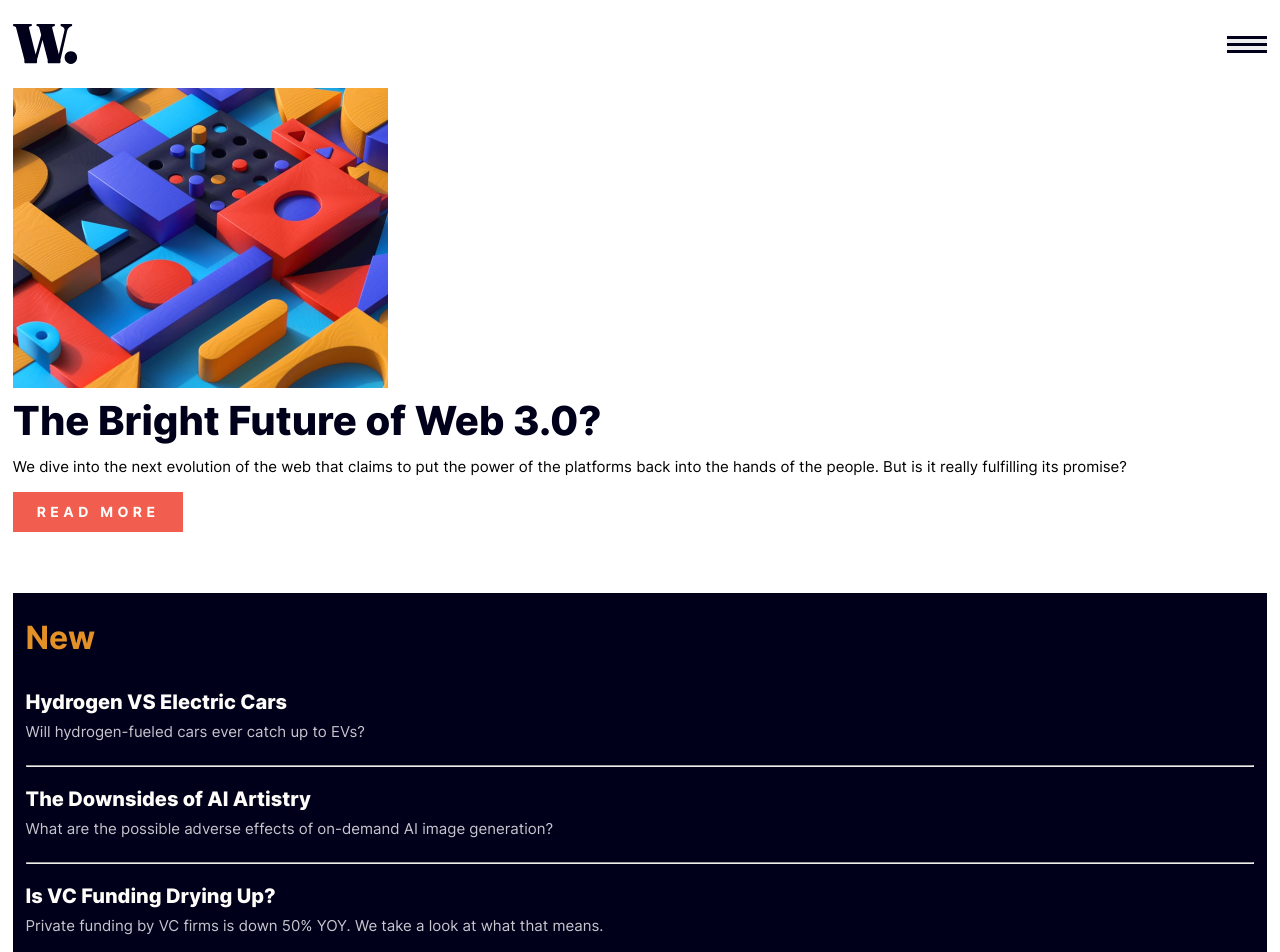
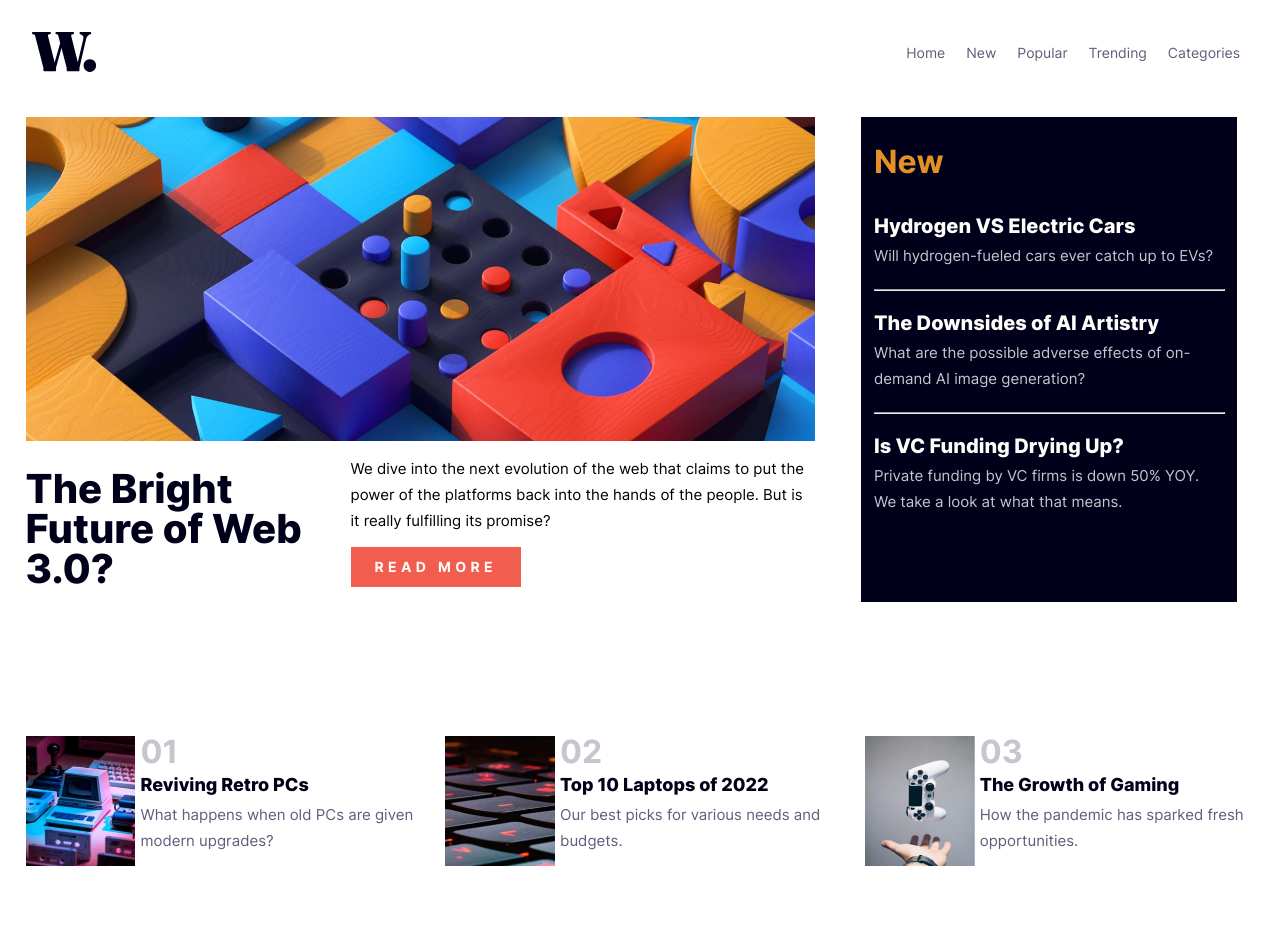
Before and after one commit to NavaMegalos/News-homepage-nava, a plain HTML site: page index.html in a window 1280 px wide. Shown: the top 952 px of the page. Drawn offline with Linux system fonts and the light colour scheme.

Commit message:
Tablet and Desktop Views Added

```diff
--- a/index.html
+++ b/index.html
@@ -34,10 +34,17 @@
           <li class="nav-item">Categories</li>
         </ul>
       </div>
+      <ul class="nav-desktop flex color-dark-blue">
+        <li class="nav-item">Home</li>
+        <li class="nav-item">New</li>
+        <li class="nav-item">Popular</li>
+        <li class="nav-item">Trending</li>
+        <li class="nav-item">Categories</li>
+      </ul>
     </header>
 
-    <main class="app__main">
-      <section class="app__principal">
+    <main class="app__main flex">
+      <section class="app__principal flex">
         <img class="app__principal-img" width="375" height="300" src="./assets/images/image-web-3-mobile.jpg" alt="" />
         <h1 class="app__principal-title color-very-blue">The Bright Future of Web 3.0?</h1>
         <div class="app__principal-info">
--- a/style.css
+++ b/style.css
@@ -179,12 +179,16 @@ body {
   right: 20px;
 }
 
+.nav-desktop {
+  display: none;
+}
+
 .nav {
   list-style: none;
   flex-direction: column;
   gap: 5px;
   margin-left: 25px;
-  font-weight: var(--fw-800);
+  font-weight: var(--fw-400);
 }
 
 .nav-item {
@@ -197,6 +201,9 @@ body {
 }
 
 /* ******* */
+.app__main {
+  flex-direction: column;
+}
 
 .app__principal {
   padding: 0 .8rem;
@@ -206,6 +213,7 @@ body {
   font-size: var(--fs-heading-xl);
   font-style: normal;
   font-weight: var(--fw-800);
+  justify-content: center;
   line-height: 40px;
   margin: .8rem 0;
 }
@@ -317,3 +325,81 @@ body {
   font-weight: var(--fw-400);
   line-height: 26px;
 }
+
+@media (min-width: 768px) {
+  .app__principal {
+    justify-content: center;
+    text-align: center;
+  }
+
+  .app__aside {
+  }
+
+  .app__top-new {
+    flex-direction: row;
+  }
+
+  .app__top-new > *{
+    flex: 1;
+  }
+}
+
+@media (min-width: 980px) {
+
+  .app__main {
+    padding: .8rem;
+    flex-direction: row;
+    gap: 25px;
+  }
+
+  .app__principal{
+    width: 65%;
+    flex-direction: row;
+    text-align: start;
+    gap: 15px;
+  }
+
+  .app__principal-img {
+    content: url("./assets/images/image-web-3-desktop.jpg");
+    width: 100%;
+    height: auto;
+  }
+
+  .app__principal-title {
+    flex: .4;
+  }
+
+  .app__principal-info {
+    flex: .6;
+  }
+
+  .app__header {
+    padding: 2rem;
+  }
+
+  .btn-menu {
+    display: none;
+  }
+
+  .nav-desktop {
+    list-style: none;
+    flex-direction: row;
+    gap: 5px;
+    margin-left: 25px;
+    font-weight: var(--fw-400);
+    display: inherit;
+  }
+
+
+  .app__aside {
+    width: 30%;
+    margin: 0 .5rem;
+  }
+
+  .app__top-new {
+    margin: 6rem 0;
+    width: 100%;
+  }
+
+
+}
```
